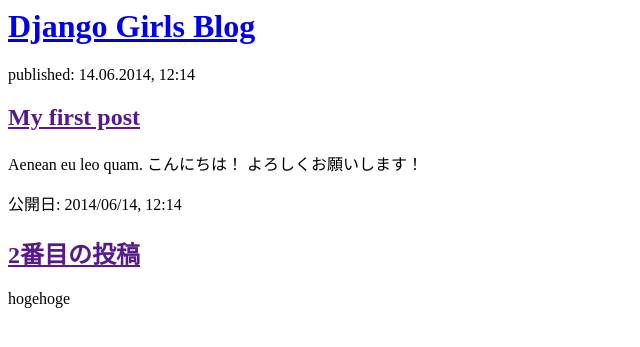
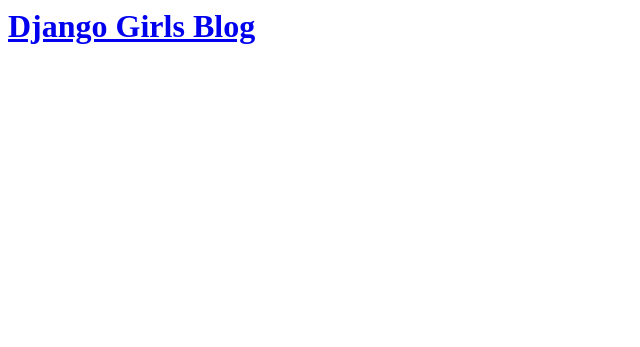
Before and after one commit to mokoinu/my-first-blog, a Django app: page / in a window 1280 px wide. Shown: the top 347 px of the page, without its empty margins (0-640 px from the left). Run offline with Django 3.2, Linux system fonts and the light colour scheme; data that the repository does not hold is empty.

Commit message:
this is second upload

```diff
--- a/blog/templates/blog/post_list.html
+++ b/blog/templates/blog/post_list.html
@@ -6,6 +6,7 @@
         <div>
             <h1><a href="/">Django Girls Blog</a></h1>
         </div>
+
         {% for post in posts %}
             <div>
                 <p>published: {{ post.published_date }}</p>
@@ -13,16 +14,6 @@
                 <p>{{ post.text|linebreaksbr }}</p>
             </div>
         {% endfor %}
-        <div>
-            <p>published: 14.06.2014, 12:14</p>
-            <h2><a href="">My first post</a></h2>
-            <p>Aenean eu leo quam. こんにちは！ よろしくお願いします！ </p>
-        </div>
 
-        <div>
-            <p>公開日: 2014/06/14, 12:14</p>
-            <h2><a href="">2番目の投稿</a></h2>
-            <p> hogehoge </p>
-        </div>
     </body>
 </html>
```
